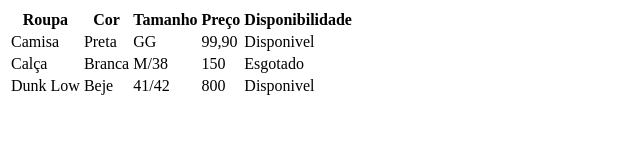
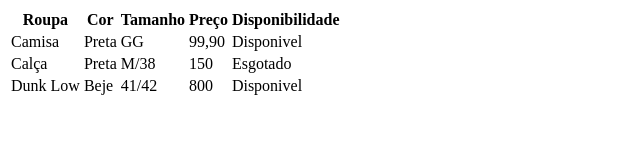
Before and after one commit to Pedro-oli-costa/aula-tabela, a plain HTML site: page index.html in a window 1280 px wide. Shown: the whole page, without its empty margins (0-640 px from the left). Drawn offline with Linux system fonts and the light colour scheme.

Commit message:
branco para preto

```diff
--- a/index.html
+++ b/index.html
@@ -24,7 +24,7 @@
         </tr>
         <tr>
             <td>Calça</td>
-            <td>Branca</td>
+            <td>Preta</td>
             <td>M/38</td>
             <td>150</td>
             <td>Esgotado</td>
```
